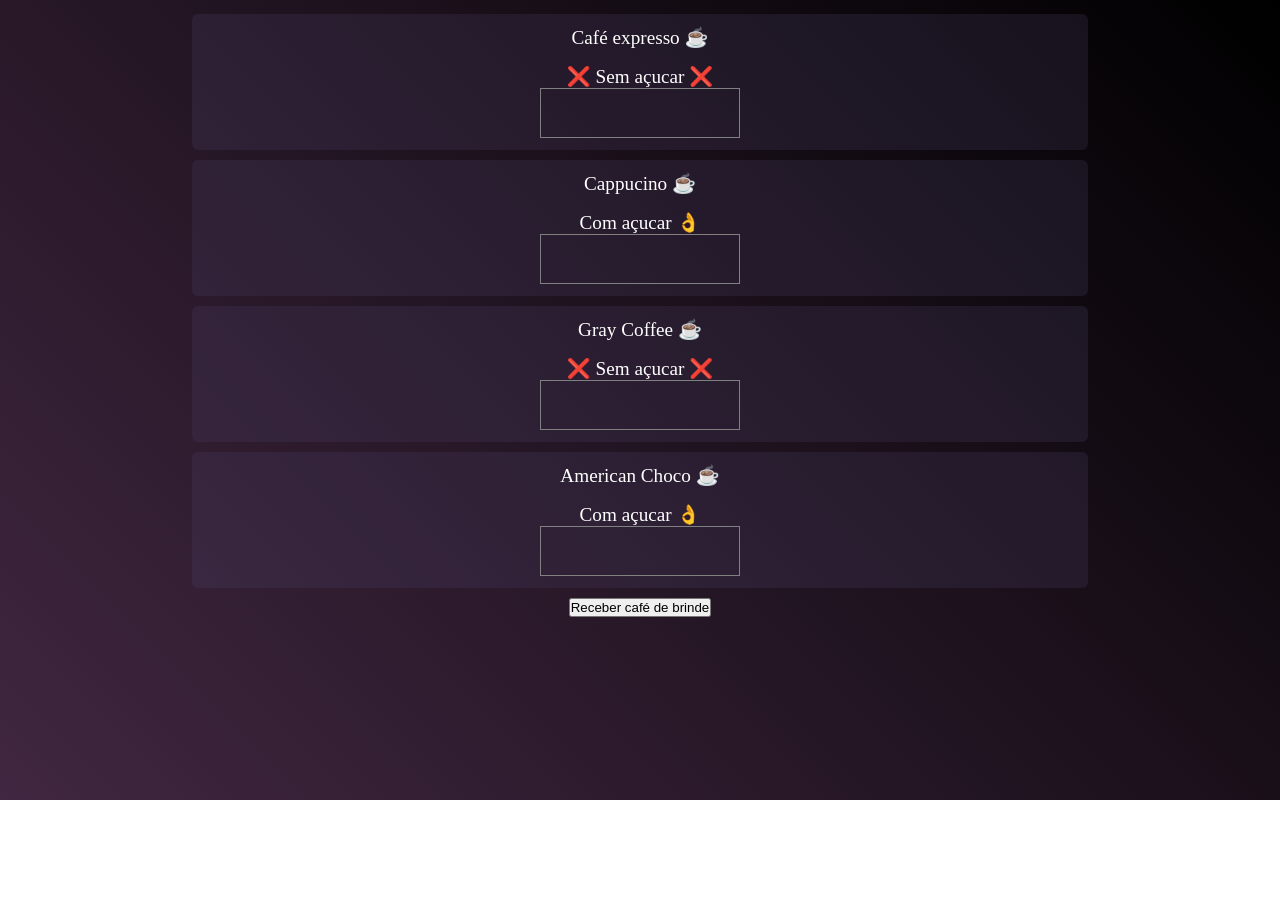
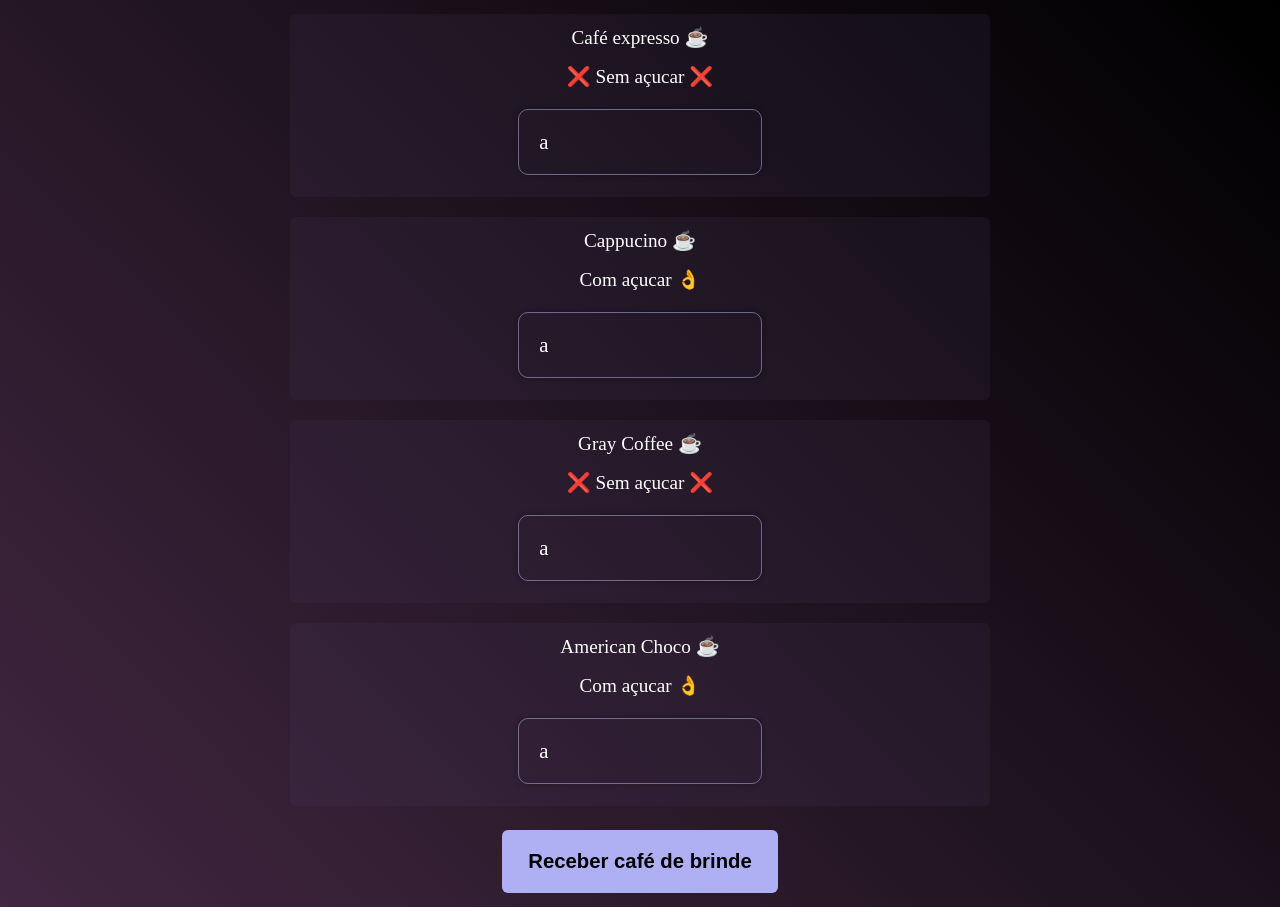
Before and after one commit to SantV7/preparing_coffee, a React (Vite) app: page / in a window 1280 px wide. Before the commit the page ends 800 px from the top, so only its background shows below. Built offline with nearby package versions, Linux system fonts and the light colour scheme.

Commit message:
Vou dormir

```diff
--- a/src/App.tsx
+++ b/src/App.tsx
@@ -6,23 +6,24 @@ import Brinde from "./pages/home/Brinde"
 interface listCoffeeProps {
   id: number,
   coffe: string,
+  description: string,
   acucar: boolean
 }
 
 function App() {
 
   const [listCoffe] = useState<listCoffeeProps[]>([
-    {id: 1, coffe: 'Café expresso', acucar: false},
-    {id: 2, coffe: 'Cappucino', acucar: true},
-    {id: 3, coffe: 'Gray Coffee', acucar: false},
-    {id: 4, coffe: 'American Choco', acucar: true},
+    {id: 1, coffe: 'Café expresso', description: 'a' ,acucar: false},
+    {id: 2, coffe: 'Cappucino', description: 'a' ,acucar: true},
+    {id: 3, coffe: 'Gray Coffee', description: 'a' ,acucar: false},
+    {id: 4, coffe: 'American Choco', description: 'a' ,acucar: true},
   ])
 
   const [freebieWon, setFreebieWon] = useState<string>('')
 
 
   function freebie() {
-    setFreebieWon(listCoffe[Math.floor(Math.random() * 4)].coffe)
+    setFreebieWon('Você ganhou um ' + listCoffe[Math.floor(Math.random() * 4)].coffe + ' de brinde🥳🎈')
   }
 
 
@@ -32,9 +33,12 @@ function App() {
     <>
 
     <div id="container">
-      {listCoffe.map((itemCoffee) => (
-        <RequireCoffee key={itemCoffee.id} nameCoffee={itemCoffee.coffe} sugar={itemCoffee.acucar} />
-      ))}
+      <div className="flex-coffees">
+        {listCoffe.map((itemCoffee) => (
+          <RequireCoffee key={itemCoffee.id} nameCoffee={itemCoffee.coffe} description={itemCoffee.description} sugar={itemCoffee.acucar} />
+        ))}
+      </div>
+
       <Brinde freebieFunction={freebie} />
       <p id="freebie-p">{freebieWon}</p>
     </div>
--- a/src/global.css
+++ b/src/global.css
@@ -10,7 +10,7 @@ html {
 
 body {
     padding: 14px;
-    height: 100vh;
+    min-height: 100vh;
     background-image: linear-gradient(225deg, black, rgb(65, 39, 65));
 }
 
@@ -22,6 +22,14 @@ body {
     display: flex;
 }
 
+.flex-coffees {
+    display: flex;
+    flex-flow: row wrap;
+    gap: 10px;
+    justify-content: center;
+    align-items: center;
+}
+
 
 #freebie-p {
     color: white;
--- a/src/pages/home/Brinde.tsx
+++ b/src/pages/home/Brinde.tsx
@@ -3,10 +3,12 @@ interface freebieProps {
     // o void, meio que nos diz que não está esperando retornar nada
 }
 
+
+import './brind.css'
 const Brinde = ({freebieFunction}: freebieProps) => {
   return (
     <>
-        <button onClick={freebieFunction}>Receber café de brinde</button>
+        <button id='btn_freebie' onClick={freebieFunction}>Receber café de brinde</button>
     </>
   )
 }
--- a/src/pages/home/RequireCoffee.tsx
+++ b/src/pages/home/RequireCoffee.tsx
@@ -1,12 +1,13 @@
 interface requireCofffeeProps {
   nameCoffee: string,
+  description: string,
   sugar: boolean
 }
 
 
 
 import styles from './requireCoffee.module.scss'
-const RequireCoffee = ({ nameCoffee, sugar }: requireCofffeeProps) => {
+const RequireCoffee = ({ nameCoffee, description ,sugar }: requireCofffeeProps) => {
 
   return (
    <>
@@ -17,7 +18,8 @@ const RequireCoffee = ({ nameCoffee, sugar }: requireCofffeeProps) => {
         </ul>
 
 
-        <div className={styles.descriptionCoffee}>
+        <div className={styles.description_coffee}>
+          <p>{description}</p>
 
         </div>
     </section>
--- /dev/null
+++ b/src/pages/home/brind.css
@@ -0,0 +1,10 @@
+#btn_freebie {
+    padding: 20px 26px;
+    border: none;
+    cursor: pointer;
+    border-radius: 6px;
+    margin-top: 14px;
+    font-weight: 600;
+    font-size: 1.27rem;
+    background-color: rgb(175, 175, 243);
+}
--- a/src/pages/home/requireCoffee.module.scss
+++ b/src/pages/home/requireCoffee.module.scss
@@ -1,16 +1,14 @@
 .infoCoffee {
-    min-width: 70vw;
-    max-width: 88vw;
-    height: 17vh;
+    width: 700px;
     padding: 12px;
-    background-color: rgba(75, 63, 105, 0.238);
+    background-color: rgba(75, 63, 105, 0.144);
     border-radius: 6px;
     margin-bottom: 10px;
     color: white;
     display: flex;
     align-items: center;
     flex-flow: column nowrap;
-    gap: 19%;
+    gap: 21px;
     justify-content: center;
 
     .ul_style {
@@ -26,10 +24,23 @@
         list-style: none;
       }
 
-      .descriptionCoffee {
-        padding: 10px 20px;
-        height: 200px;
-        width: 200px;
-        border: 1px solid gray;
+      .description_coffee {
+        padding:  20px;
+        width: 36%;
+        border: 1px solid rgba(169, 178, 230, 0.534);
+        border-radius: 10px;
+        box-shadow: 0px 0px 6px rgba(0, 0, 0, 0.322);
+        margin-bottom: 10px;
+        display: flex;
+        justify-content: start;
+        align-items: start;
+        flex-flow: row wrap;
+        font-size: 1.3rem;
       }
 }
+
+@media screen and (max-width:768px) {
+  .infoCoffee {
+    width: 100%;
+  }
+}
```
